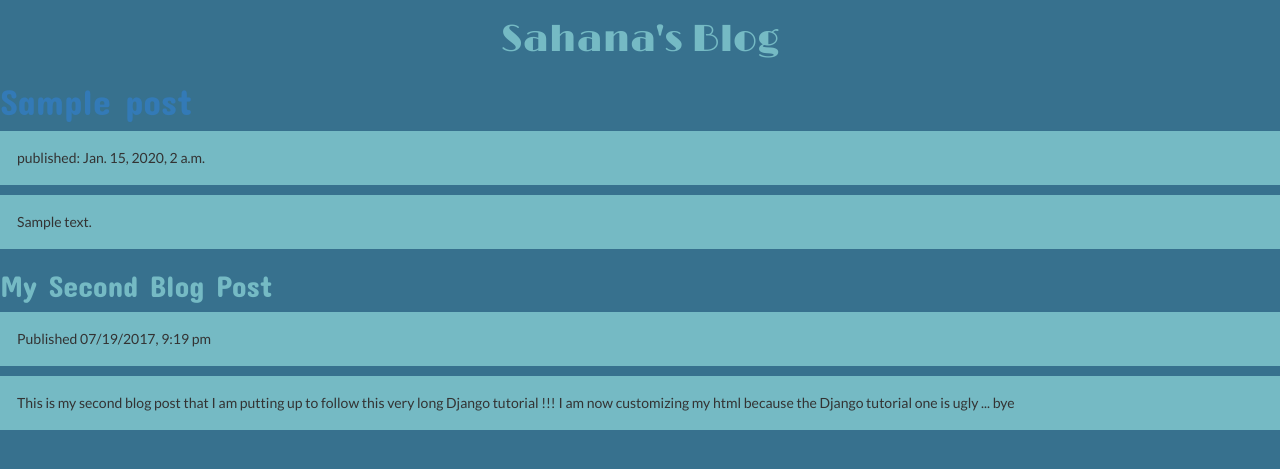
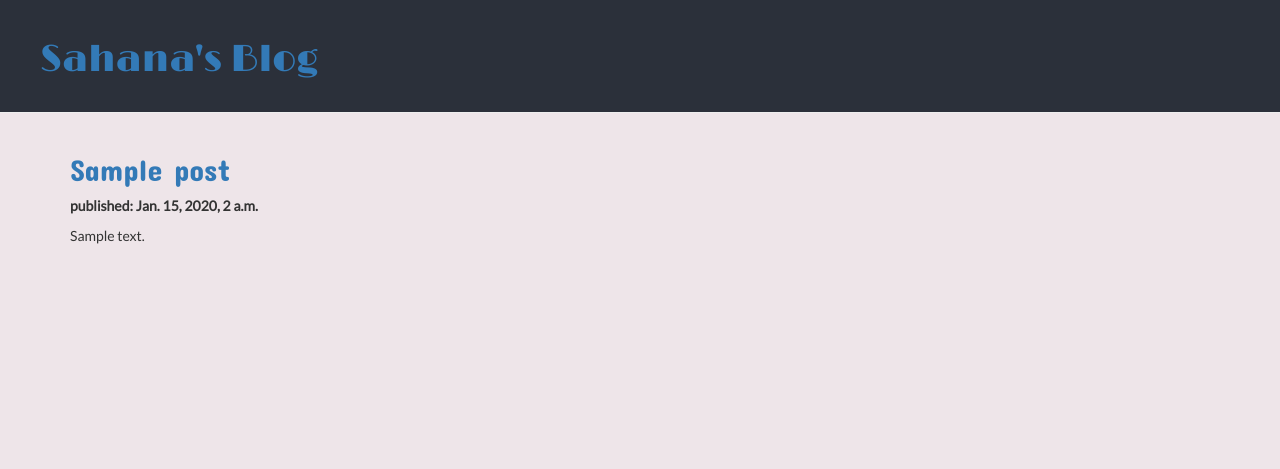
Before and after one commit to sahanasripadanna/my-first-blog, a Django app: template blog/templates/blog/post_list.html in a window 1280 px wide. Shown: the top 469 px of the page. Run offline with Django 3.2, Linux system fonts and the light colour scheme; the template is opened without the code that fills it: values that come from a table or form of the project are taken from there, others are empty; tables that the repository leaves empty hold one stand-in row (values such as "Sample post"); some libraries are stand-ins or nearby versions.

Commit message:
set up template

```diff
--- /dev/null
+++ b/blog/static/css/blog.css
@@ -0,0 +1,5 @@
+.page-header {
+    background-color: #2B303A;
+    margin-top: 0;
+    padding: 20px 20px 20px 40px;
+}
--- a/blog/templates/blog/post_list.html
+++ b/blog/templates/blog/post_list.html
@@ -1,3 +1,4 @@
+{% load staticfiles %}
 <html>
    <head>
   <title>Sahana's Blog</title>
@@ -5,9 +6,9 @@
   rel="stylesheet">
   <link rel="stylesheet" href="//maxcdn.bootstrapcdn.com/bootstrap/3.2.0/css/bootstrap.min.css">
 <link rel="stylesheet" href="//maxcdn.bootstrapcdn.com/bootstrap/3.2.0/css/bootstrap-theme.min.css">
+<link rel="stylesheet" href="{% static 'css/blog.css' %}">
   <style>
   a:link {
-    color: #75BAC4;
     background-color: transparent;
     text-decoration: none;
 }
@@ -18,36 +19,30 @@
 
   }
 
-  p {
-      border: 2.5px solid #75BAC4 ;
-      padding: 15px;
-  }
+
   </style>
 </head>
-<body style= "background-color: #37718E">
-  <div>
-  <center><h1 style ="font-size: 270%; color: #75BAC4; font-family: 'Limelight',
+<body style= "background-color: #EEE5E9">
+  <div class = "page-header">
+    <header>
+  <h1 style ="font-size: 270%; font-family: 'Limelight',
      cursive;"><a href="http://www.srustiarchitects.com">
-    Sahana's Blog</a></h1></center>
+    Sahana's Blog</a></h1>
+  </header>
   </div>
-{% for post in posts %}
-  <div>
-    <h1 style = "color: #75BAC4; font-family: 'Concert One', cursive;"><a href="">{{ post.title }}</a></h1>
-    <p style = "background-color: #75BAC4; font-family: 'Lato', sans-serif;">published: {{ post.published_date }}</p>
-    <p style = "background-color: #75BAC4; font-family: 'Lato', sans-serif;">{{ post.text|linebreaksbr }}</p>
+<div class="content container">
+  <div class="row">
+    <div class="col-md-8">
+      {% for post in posts %}
+        <div class="post">
+          <h2 style = "color: #75BAC4; font-family: 'Concert One', cursive;"><a href="">{{ post.title }}</a></h2>
+          <p style =  "font-family: 'Lato', sans-serif;"><b>published: {{ post.published_date }}</b></p>
+          <p style = "font-family: 'Lato', sans-serif;">{{ post.text|linebreaksbr }}</p>
+        </div>
+      {% endfor %}
+    </div>
   </div>
-{% endfor %}
-
-  <div>
-    <h2 style= "color: #75BAC4; font-family: 'Concert One', cursive;"><a href=
-       "www.snakes.com">My Second Blog Post</a></h2>
-    <p style = "background-color: #75BAC4; font-family: 'Lato', sans-serif;">
-      Published 07/19/2017, 9:19 pm</p>
-    <p style = "background-color: #75BAC4; font-family: 'Lato', sans-serif;">
-      This is my second blog post that I am putting up to follow this very long
-      Django tutorial !!! I am now customizing my html because the Django tutorial
-      one is ugly ... bye</p>
-  </div>
+</div>
 
 </body>
 
```
